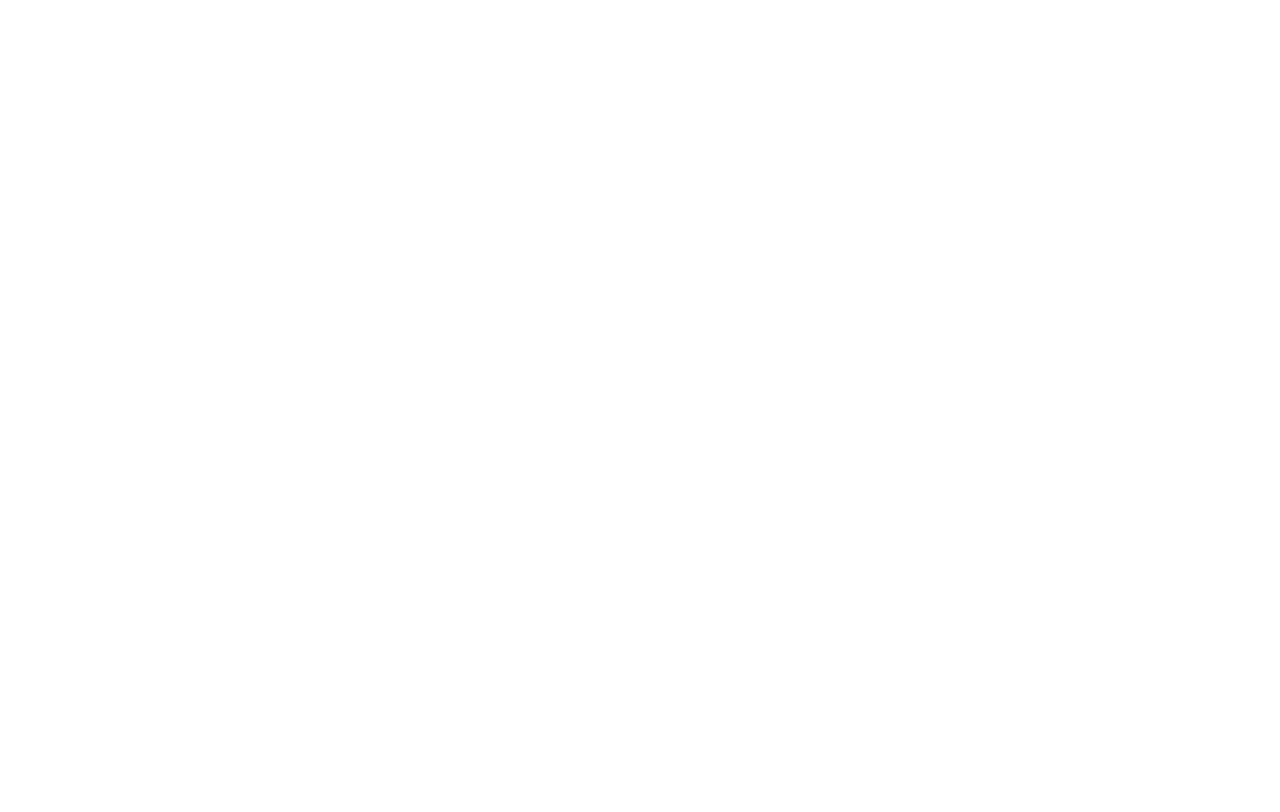
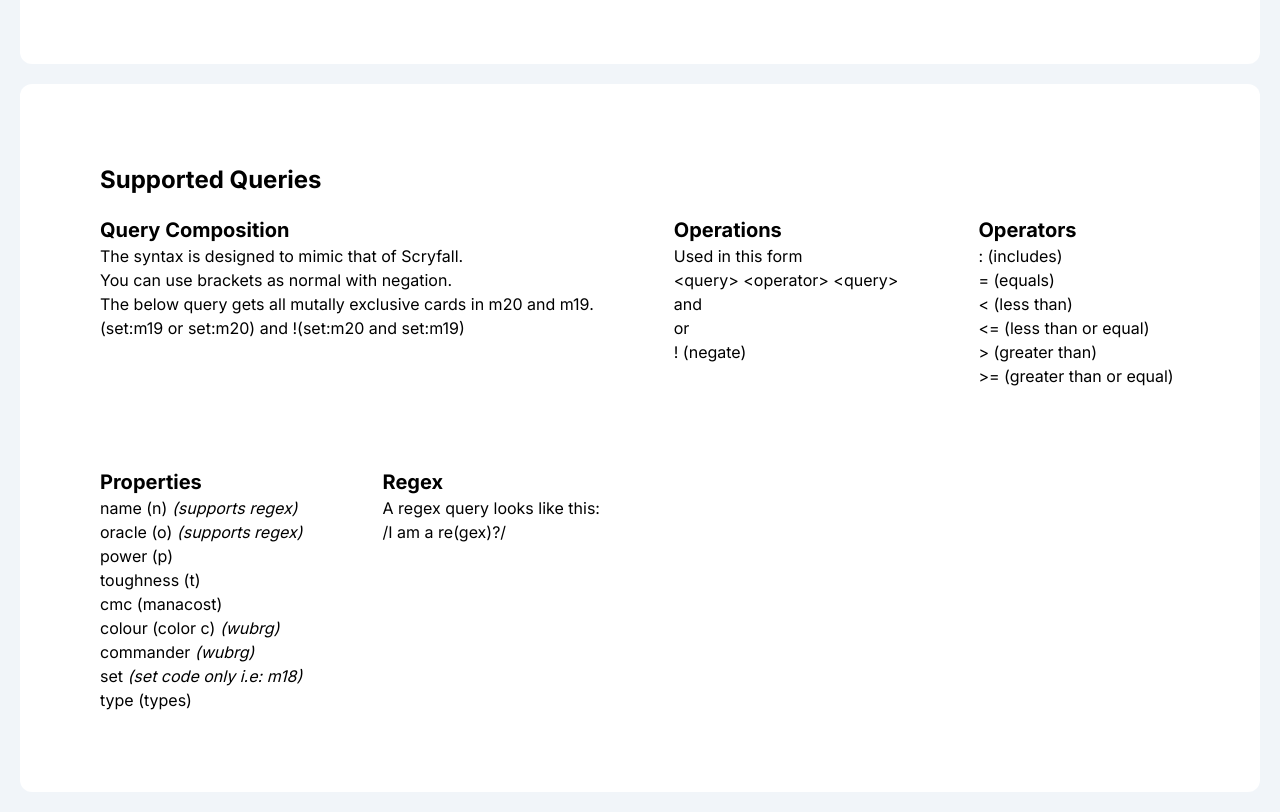
Before and after one commit to SquireTournamentServices/mtg-search-engine, a Next.js app in the folder frontend/: page / in a window 1280 px wide. Shown: the part 376-1188 px from the top of the page. Before the commit the page ends 800 px from the top, so only its background shows below. Built offline with nearby package versions, Linux system fonts and the light colour scheme.

Commit message:
feat: made frontend better

```diff
--- a/frontend/src/app/layout.tsx
+++ b/frontend/src/app/layout.tsx
@@ -34,7 +34,9 @@
             <FontAwesomeIcon icon={faGithub} />
           </Link>
         </div>
-        <div className="p-5 justify-center">{children}</div>
+        <div className='bg-slate-100'>
+          <div className="p-5 justify-center">{children}</div>
+        </div>
       </body>
     </html>
   );
--- a/frontend/src/app/page.tsx
+++ b/frontend/src/app/page.tsx
@@ -2,8 +2,8 @@
 
 export default function Home() {
   return (
-    <main className="flex flex-col items-center">
-      <div className="flex flex-col w-full h-full justify-center p-24 gap-3">
+    <main className="flex flex-col items-center w-full h-full gap-5">
+      <div className="flex flex-col justify-center gap-3 bg-white rounded-xl p-5 md:p-20 w-full">
         <h1 className="text-center text-2xl font-bold">
           A FOSS Search Engine For MTG.
         </h1>
@@ -20,6 +20,72 @@
           programming languages and support for none-english cards.
         </p>
       </div>
+
+      <div className="bg-white rounded-xl gap-5 flex flex-col p-5 md:p-20 w-full">
+        <h2 className="text-2xl font-bold">Supported Queries</h2>
+        <div className="flex flex-row flex-wrap gap-20">
+          <div>
+            <h3 className="text-xl font-bold">Query Composition</h3>
+            <p>The syntax is designed to mimic that of Scryfall.</p>
+            <p>You can use brackets as normal with negation.</p>
+            <p>The below query gets all mutally exclusive cards in m20 and m19.</p>
+            <blockquote>
+            (set:m19 or set:m20) and !(set:m20 and set:m19)
+            </blockquote>
+          </div>
+          <div>
+            <h3 className="text-xl font-bold">Operations</h3>
+            <p>Used in this form <blockquote>{'<query> <operator> <query>'}</blockquote></p>
+            <ul>
+              <li>and</li>
+              <li>or</li>
+              <li>! (negate)</li>
+            </ul>
+          </div>
+          <div>
+            <h3 className="text-xl font-bold">Operators</h3>
+            <ul>
+              <li>: (includes)</li>
+              <li>= (equals)</li>
+              <li>{"<"} (less than)</li>
+              <li>{"<="} (less than or equal)</li>
+              <li>{">"} (greater than)</li>
+              <li>{">="} (greater than or equal)</li>
+            </ul>
+          </div>
+          <div>
+            <h3 className="text-xl font-bold">Properties</h3>
+            <ul>
+              <li>
+                name (n) <i>(supports regex)</i>
+              </li>
+              <li>
+                oracle (o) <i>(supports regex)</i>
+              </li>
+              <li>power (p)</li>
+              <li>toughness (t)</li>
+              <li>cmc (manacost)</li>
+              <li>
+                colour (color c) <i>(wubrg)</i>
+              </li>
+              <li>
+                commander <i>(wubrg)</i>
+              </li>
+              <li>
+                set <i>(set code only i.e: m18)</i>
+              </li>
+              <li>type (types)</li>
+            </ul>
+          </div>
+          <div>
+            <h3 className="text-xl font-bold">Regex</h3>
+            <p>
+              A regex query looks like this:{" "}
+              <blockquote>/I am a re(gex)?/</blockquote>
+            </p>
+          </div>
+        </div>
+      </div>
     </main>
   );
 }
--- /dev/null
+++ b/frontend/src/app/q/[query]/[page]/card.tsx
@@ -0,0 +1,60 @@
+import Manamoji from "./manamoji";
+import Oracle from "./oracle";
+import Colour from "./colour";
+
+export default function Card(props: {
+  data: {
+    name: string;
+    mana_cost: string;
+    colours: number;
+    colour_identity: number;
+    oracle_text: string;
+    power: string;
+    toughness: string;
+    types: string[];
+  };
+}) {
+  const colours = [];
+  for (var i = 1; i < 1 << 5; i <<= 1) {
+    const c = props.data.colour_identity & i;
+    if (c) {
+      colours.push(c);
+    }
+  }
+
+  return (
+    <div className="flex flex-col rounded-xl bg-white min-h-[300px] p-5 drop-shadow">
+      <div className="flex flex-row gap-3 justify-between">
+        <h2 className="font-bold">{props.data.name}</h2>
+        <div className="flex flex-row flex-wrap w-max justify-end">
+          {props.data.mana_cost &&
+            props.data.mana_cost
+              .split("{")
+              .slice(1)
+              .map((mana) => (
+                <Manamoji mana_cost={mana.replace("}", "")} key={mana} />
+              ))}
+        </div>
+      </div>
+      {props.data.types && (
+        <p className="text-m"> {props.data.types.join(" ")} </p>
+      )}
+      {props.data.oracle_text && (
+        <Oracle oracle_text={props.data.oracle_text} />
+      )}
+      <div className="grow" />
+      <div className="flex flex-row justify-between">
+        <span>
+          {colours.map((c) => (
+            <Colour colour={c} key={c} />
+          ))}
+        </span>
+        <p className="text-right">
+          {props.data.power && props.data.toughness
+            ? props.data.power + "/" + props.data.toughness
+            : ""}
+        </p>
+      </div>
+    </div>
+  );
+}
--- /dev/null
+++ b/frontend/src/app/q/[query]/[page]/colour.tsx
@@ -0,0 +1,33 @@
+export default function Colour(props: { colour: number }) {
+  var colour = "text-";
+  switch (props.colour) {
+    case 1 << 0:
+      colour += "yellow-300";
+      break;
+    case 1 << 1:
+      colour += "blue-700";
+      break;
+    case 1 << 2:
+      colour += "purple-900";
+      break;
+    case 1 << 3:
+      colour += "red-700";
+      break;
+    case 1 << 4:
+      colour += "lime-700";
+      break;
+    default:
+      colour += "black";
+      console.log(props.colour, "is not a colour");
+      break;
+  }
+
+  return (
+    <span className={"font-bold text-xl " + colour}>
+      ⏺
+      {
+        <div className="text-yellow-300 text-blue-700 text-purple-900 text-red-700 text-lime-700 text-black inline" />
+      }
+    </span>
+  );
+}
--- /dev/null
+++ b/frontend/src/app/q/[query]/[page]/manamoji.tsx
@@ -0,0 +1,21 @@
+import Image from "next/image";
+
+export default function Manamoji(props: { mana_cost: string }) {
+  const img =
+    "/manamoji/emojis/mana" +
+    props.mana_cost.toLowerCase().replace("/", "") +
+    ".png";
+  const size = 20;
+
+  return (
+    <span>
+      <Image
+        src={img}
+        width={size}
+        height={size}
+        className="aspect-square inline"
+        alt={"Manamoji of " + props.mana_cost}
+      />
+    </span>
+  );
+}
--- /dev/null
+++ b/frontend/src/app/q/[query]/[page]/oracle.tsx
@@ -0,0 +1,22 @@
+import Manamoji from "./manamoji";
+
+export default function Oracle(props: { oracle_text: string }) {
+  const oracle = props.oracle_text.split("{");
+  return (
+    <span className="text-sm">
+      {oracle.map((part) => {
+        const mana = part.split("}");
+        if (mana.length == 1) {
+          return <>{part}</>;
+        } else {
+          return (
+            <>
+              <Manamoji mana_cost={mana[0]} />
+              {mana.slice(1).join(" ")}
+            </>
+          );
+        }
+      })}
+    </span>
+  );
+}
--- /dev/null
+++ b/frontend/src/app/q/[query]/[page]/page.tsx
@@ -0,0 +1,46 @@
+import Card from "./card";
+import PageChanger from "./pageChanger";
+
+export default async function SearchResultPage({
+  params,
+}: {
+  params: {
+    query: string;
+    page: number;
+  };
+}) {
+  const query = decodeURIComponent(params.query);
+  const resp = await fetch("http://127.0.0.1:4365/api", {
+    method: "POST",
+    body: query,
+    headers: {
+      page: params.page.toString(),
+    },
+  });
+  const data = await resp.json();
+  const results = data.cards_total;
+  const page = data.page;
+  const page_size = data.page_size;
+  const pages = Math.ceil(results / page_size);
+
+  return (
+    <div className="flex flex-col gap-5 pb-5 pt-5">
+      <div className="w-full mx-auto grid grid-cols-1 gap-4 md:grid-cols-2 lg:grid-cols-4">
+        {data.cards.map((item: any) => (
+          <Card data={item} key={item} />
+        ))}
+      </div>
+      <p className="text-center">
+        {results} Results | Page {page} / {pages}
+      </p>
+      <div className="flex flex-row gap-3 w-full overflow-x-auto py-5">
+        {Array(pages)
+          .fill(0)
+          .slice(Math.max(0, page - 5), page + 1 + 50)
+          .map((_, i) => (
+            <PageChanger base_url={"/q/" + params.query} page={i + 1} key={i} />
+          ))}
+      </div>
+    </div>
+  );
+}
--- /dev/null
+++ b/frontend/src/app/q/[query]/[page]/pageChanger.tsx
@@ -0,0 +1,9 @@
+import Link from "next/link";
+
+export default function PageChanger(props: { base_url: string; page: number }) {
+  return (
+    <h1 className="p-3 bg-blue-500 text-white rounded">
+      <Link href={props.base_url + "/" + props.page.toString()}>{props.page}</Link>
+    </h1>
+  );
+}
--- a/frontend/src/app/randomQuery.tsx
+++ b/frontend/src/app/randomQuery.tsx
@@ -1,5 +1,5 @@
 "use client";
-import { useState } from "react";
+import { useEffect, useState } from "react";
 
 export default function RandomQuery() {
   const [query, setQuery] = useState("set:m18 or set:m19");
@@ -13,10 +13,13 @@
     "-name:goblin c:r oracle:goblin",
     "-set:m20 set:m21",
     "(i:r -c:r) or i>rgb",
+    'set:m19 and type:goblin and name:"motivator"',
   ];
-  setInterval(() => {
-    setQuery(queries[Math.floor(Math.random() * queries.length)]);
-  }, 1000);
+  useEffect(() => {
+    setInterval(() => {
+      setQuery(queries[Math.floor(Math.random() * queries.length)]);
+    }, 1000);
+  }, []);
 
   return (
     <div className="flex flex-row">
--- a/frontend/src/app/searchBar.tsx
+++ b/frontend/src/app/searchBar.tsx
@@ -12,7 +12,7 @@
         <form
           className="flex flex-row w-full justify-between gap-3"
           onSubmit={(e) => {
-            router.push("/q/" + encodeURIComponent(name));
+            router.push("/q/" + encodeURIComponent(name) + "/1");
             e.preventDefault();
           }}
         >
```
